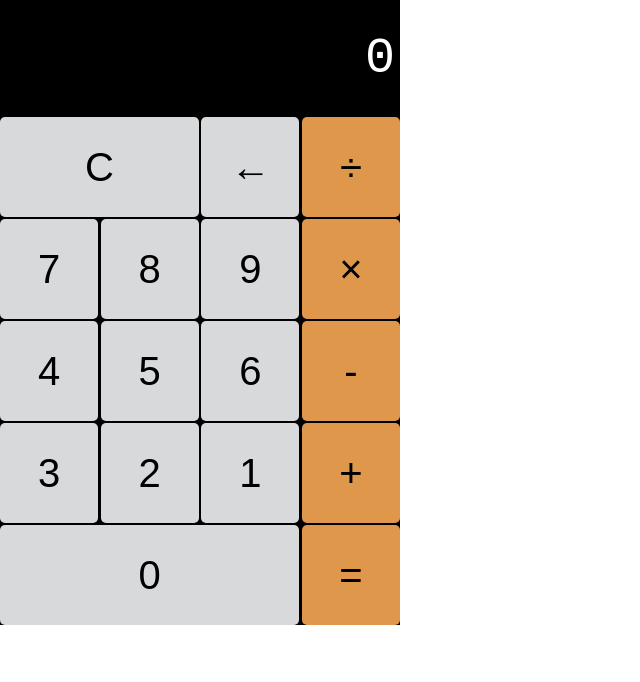
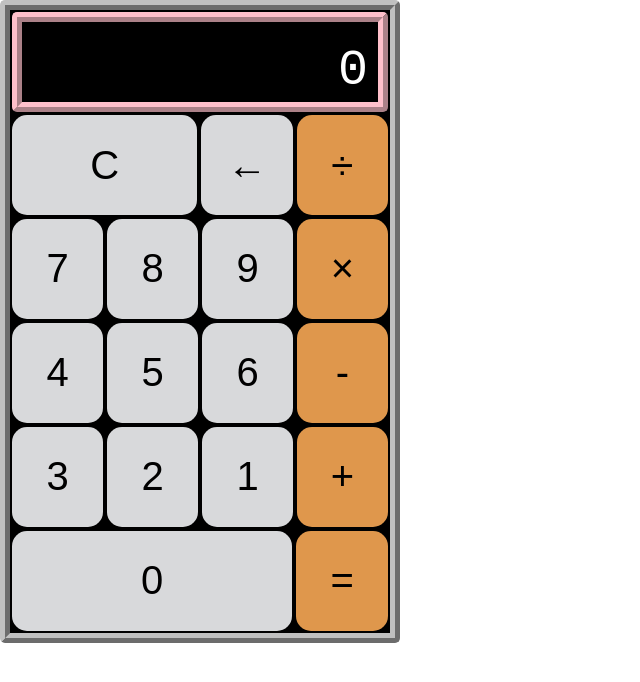
Before and after one commit to hinsheva/js-calculator-app, a plain HTML site: page calculator/index.html in a window 1280 px wide. Shown: the whole page, without its empty margins (0-640 px from the left). Drawn offline with Linux system fonts and the light colour scheme.

Commit message:
fixed css(ui improves)

```diff
--- a/calculator/calculator.css
+++ b/calculator/calculator.css
@@ -11,13 +11,23 @@ body {
     width: 400px;
     background-color: black;
     color: white;
+    border-width: 10px;
+    border-radius: 5px;
+    border-style: ridge;
+    border-color:silver;
 }
 
 .screen {
+    height: 100px;
     font-size: 50px;
     font-family: 'Courier New', Courier, monospace;
     text-align: right;
-    padding: 30px 5px;
+    padding: 20px 10px;
+    border-width: 10px;
+    border-radius: 5px;
+    border-style: ridge;
+    border-color: pink;
+    margin: 2px;
 }
 
 .calc-button {
@@ -26,9 +36,10 @@ body {
     height: 100px;
     width: 24.5%;
     border: none;
-    border-radius: 5px;
+    border-radius: 15px;
     font-size: 40px;
     cursor: pointer;
+    margin: 1px 2px;
 }
 
 .calc-button:hover {
```
